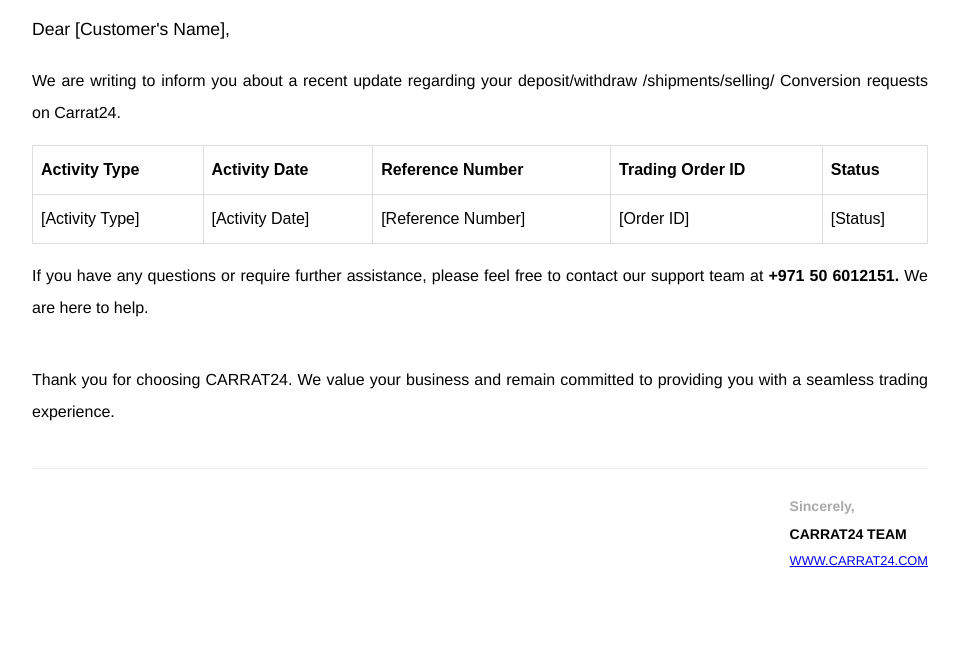
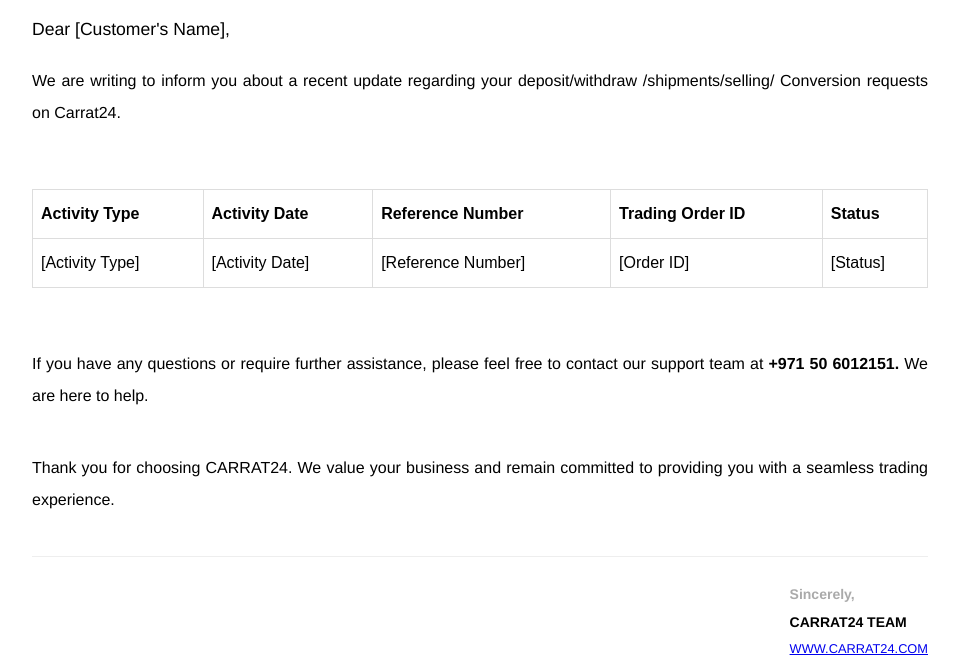
Before and after one commit to MdAbrar585/otp-template, a plain HTML site: page index.html in a window 1280 px wide. Shown: the part 280-943 px from the top of the page, without its empty margins (160-1119 px from the left). Before the commit the page ends 855 px from the top, so only its background shows below. Drawn offline with Linux system fonts and the light colour scheme.

Commit message:
Updated New Style

```diff
--- a/index.html
+++ b/index.html
@@ -94,7 +94,7 @@
       <p style="text-align: justify;">We are writing to inform you about a recent update regarding your deposit/withdraw
         /shipments/selling/ Conversion requests on Carrat24.</p>
 
-      <table style="font-family: Arial, sans-serif; border-collapse: collapse; width: 100%;">
+      <table style="font-family: Arial, sans-serif; border-collapse: collapse; width: 100%;margin: 60px 0px;">
         <tr>
           <th style="border: 1px solid #dddddd; text-align: left; padding: 8px;">Activity Type</th>
           <th style="border: 1px solid #dddddd; text-align: left; padding: 8px;">Activity Date</th>
```
